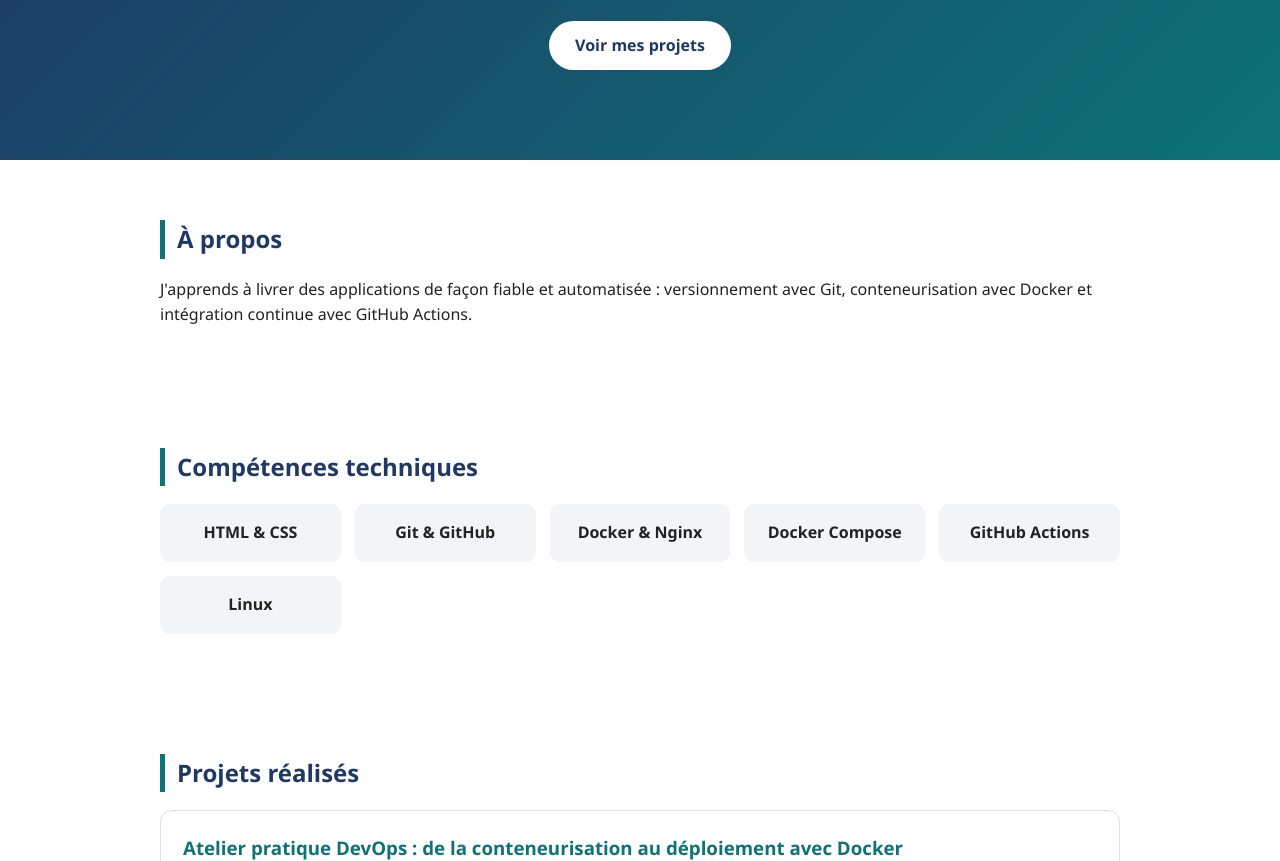
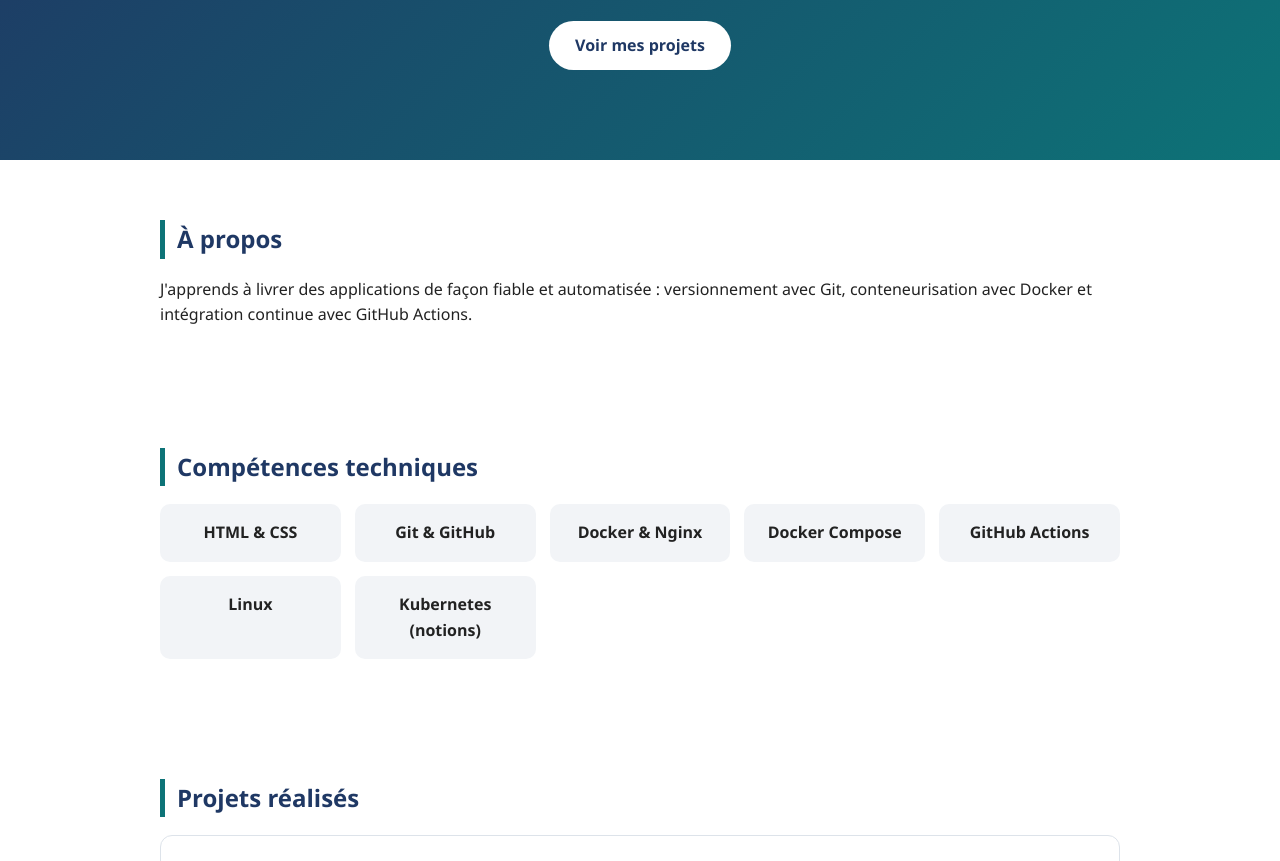
Before and after one commit to khalid-jpg/portfolio-devops, a plain HTML site: page index.html in a window 1280 px wide. Shown: the part 239-1100 px from the top of the page. Drawn offline with Linux system fonts and the light colour scheme.

Commit message:
feat: ajout de la compétence Kubernetes

```diff
--- a/index.html
+++ b/index.html
@@ -41,6 +41,7 @@
         <li>Docker Compose</li>
         <li>GitHub Actions</li>
         <li>Linux</li>
+        <li>Kubernetes (notions)</li>
       </ul>
     </section>
 
```
